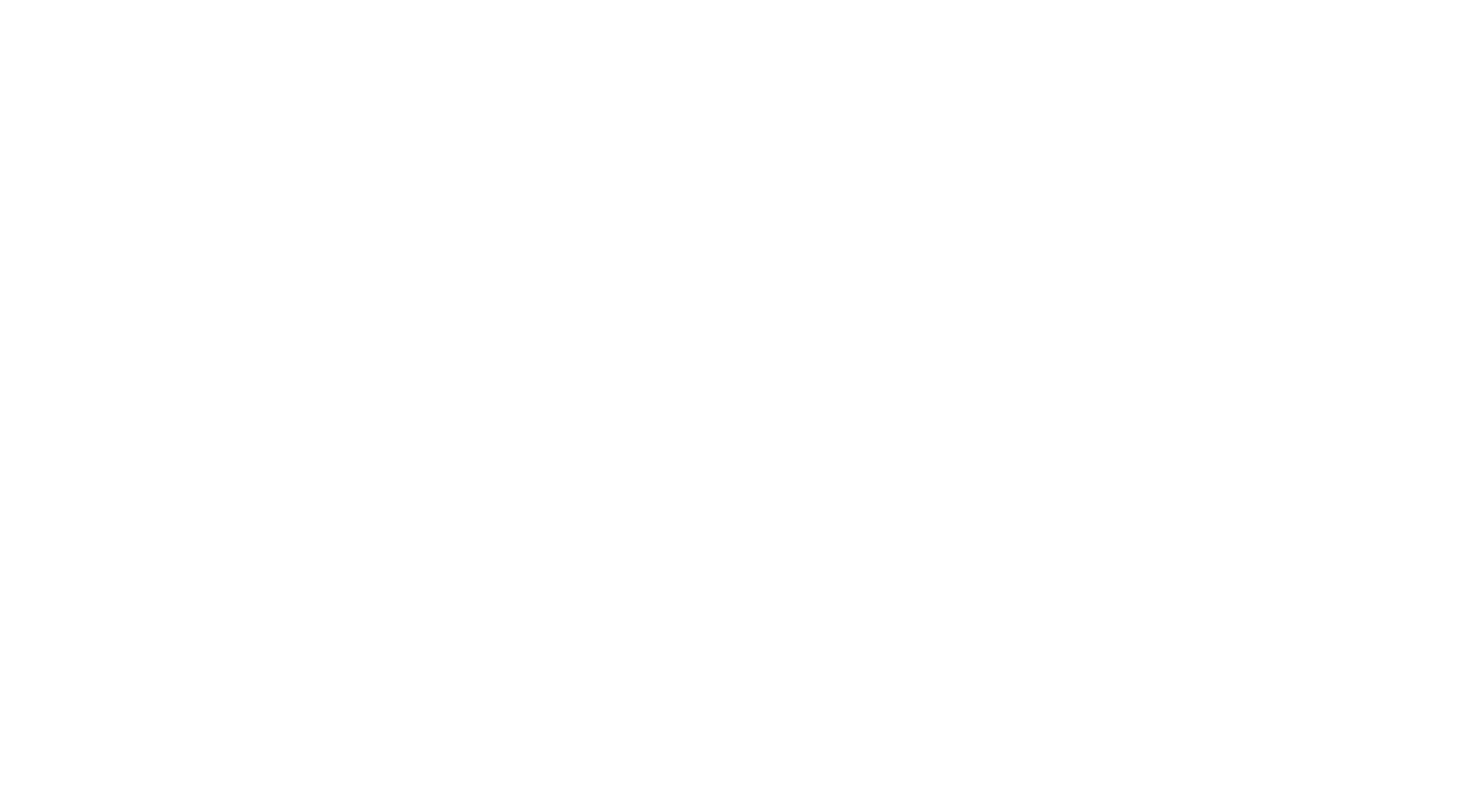
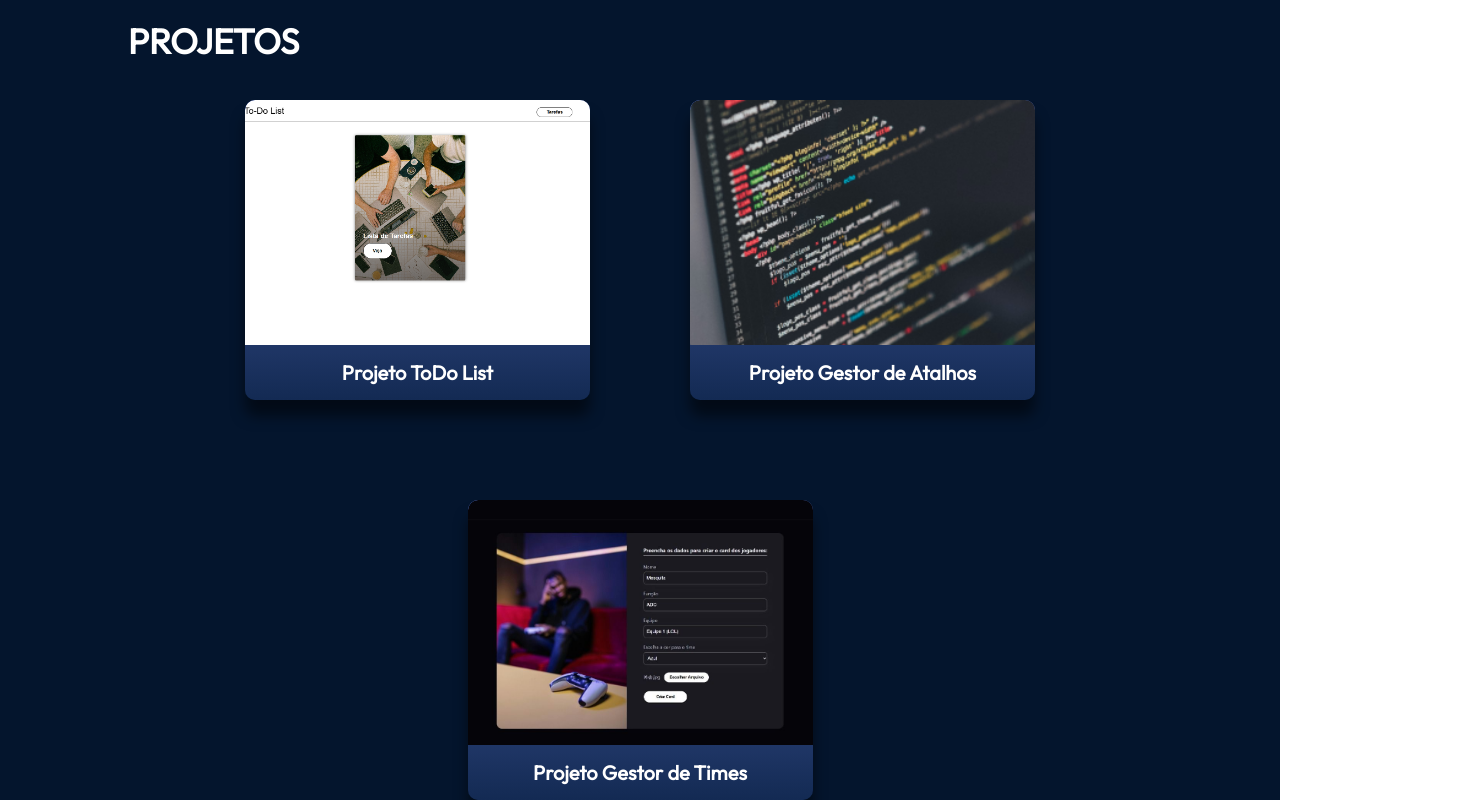
Before and after one commit to PedroMesquitaa/portfolio-pedro, a React (Vite) app: page / in a window 1280 px wide. Shown: the part 1986-2786 px from the top of the page, 1472 px wide, since content can reach past the window. Before the commit the page ends 2005 px from the top, so only its background shows below. Built offline with nearby package versions, Linux system fonts and the light colour scheme.

Commit message:
Parte Projetos feito

```diff
--- a/src/App.jsx
+++ b/src/App.jsx
@@ -3,6 +3,7 @@ import { About } from "./componets/About/About";
 import { Experience } from "./componets/Experience/Experience";
 import { Me } from "./componets/Me/Me";
 import { Navbar } from "./componets/Navbar/Navbar";
+import { Projects } from "./componets/Projects/Projects";
 
 function App() {
 
@@ -12,6 +13,7 @@ function App() {
       <Me />
       <About />
       <Experience />
+      <Projects />
     </div>
   );
 }
--- a/src/App.module.css
+++ b/src/App.module.css
@@ -5,4 +5,5 @@
     background-color: var(--color-bg);
     width: 100%;
     height: 100%;
+    overflow: hidden;
 }
--- a/src/componets/Experience/Experience.jsx
+++ b/src/componets/Experience/Experience.jsx
@@ -15,7 +15,7 @@ export const Experience = () => {
                             return (
                                 <div key={id} className={styles.skill} style={{ '--index': id }}>
                                     <div className={styles.skillImageContainer}>
-                                        <img src={`../../../assets/skills/${skill.imageSrc}`} alt={skill.title} />
+                                        <img src={skill.imageSrc} alt={skill.title} />
                                     </div>
                                     <p>{skill.title}</p>
                                 </div>
--- /dev/null
+++ b/src/componets/Projects/ProjectCard.jsx
@@ -0,0 +1,42 @@
+import React from "react";
+import styles from "./ProjectCard.module.css";
+
+export const ProjectCard = ({
+  project: { title, imageSrc, description, skills, demo, source, details },
+}) => {
+  return (
+    <div className={styles.cardContainer}>
+      <div className={styles.container}>
+        {/* Frente do Card */}
+        <div className={styles.cardFront}>
+          <img src={imageSrc} alt={title} className={styles.image} />
+          <h3 className={styles.title}>{title}</h3>
+
+        </div>
+
+        {/* Verso do Card */}
+        <div className={styles.cardBack}>
+        <p className={styles.description}>{description}</p>
+          <ul className={styles.skills}>
+            {skills.map((skill, skillId) => (
+              <li key={skillId} className={styles.skill}>
+                {skill}
+              </li>
+            ))}
+          </ul>
+          <div className={styles.links}>
+            {demo && (
+              <a href={demo} target="_blank" rel="noopener noreferrer" className={styles.link}>
+                Demo
+              </a>
+            )}
+            <a href={source} target="_blank" rel="noopener noreferrer" className={styles.link}>
+              Repo
+            </a>
+          </div>
+          <p>{details}</p>
+        </div>
+      </div>
+    </div>
+  );
+};
--- /dev/null
+++ b/src/componets/Projects/ProjectCard.module.css
@@ -0,0 +1,113 @@
+.cardContainer {
+    perspective: 1000px; /* Cria a perspectiva para o efeito de flip */
+  }
+
+  .container {
+    position: relative;
+    width: 345px;
+    min-height: 300px;
+    transform-style: preserve-3d; /* Preserva os elementos em 3D */
+    transition: transform 0.6s ease-in-out; /* Controla a duração do efeito de flip */
+  }
+
+  .container:hover {
+    transform: rotateY(180deg); /* Rotação no eixo Y ao passar o mouse */
+  }
+
+  .cardFront,
+  .cardBack {
+    position: absolute;
+    width: 100%;
+    height: 100%;
+    backface-visibility: hidden; /* Oculta o lado não visível do card */
+    border-radius: 10px;
+  }
+
+  .cardFront {
+    background: linear-gradient(180deg, #576cbc 0%, #132a53 100%);
+    display: flex;
+    flex-direction: column;
+    justify-content: flex-end; /* Posiciona o título na parte inferior */
+    align-items: center;
+    padding: 0; /* Remove padding interno para maximizar o espaço da imagem */
+    box-shadow: 0 16px 14px 0 rgba(0, 0, 0, 0.5);
+    overflow: hidden; /* Garante que a imagem não vaze para fora do card */
+  }
+
+  .cardBack {
+    background: linear-gradient(180deg, #132a53 0%, #576cbc 100%);
+    transform: rotateY(180deg); /* Gira o lado traseiro */
+    display: flex;
+    flex-direction: column;
+    justify-content: space-evenly;
+    align-items: center;
+    color: #ffffff;
+    font-size: 18px;
+    font-weight: 400;
+    padding: 24px;
+  }
+
+  .title {
+    font-size: 20px; /* Tamanho ajustado para caber melhor */
+    font-weight: 700;
+    text-align: center;
+    margin: 10px 0; /* Adiciona espaço ao redor do título */
+    padding: 5px 0;
+    color: white; /* Contraste com o fundo */
+    width: 100%; /* Faz o título ocupar toda a largura do card */
+  }
+
+  .image {
+    width: 100%; /* Faz a imagem ocupar toda a largura */
+    height: calc(100% - 50px); /* Deixa espaço de 50px para o título */
+    object-fit: cover; /* Garante que a imagem se ajuste corretamente ao espaço */
+    border-radius: 10px 0px 0px;
+  }
+
+  .description {
+    margin-top: 10px;
+    font-size: 20px;
+    font-weight: 400;
+    text-align: center;
+  }
+
+  .skills {
+    width: 100%;
+    display: flex;
+    flex-wrap: wrap;
+    justify-content: center;
+    gap: 10px;
+    list-style: none;
+    padding: 0;
+  }
+
+  .skill {
+    font-size: 16px;
+    font-weight: 500;
+    border-radius: 20px;
+    background: rgba(255, 255, 255, 0.2);
+    padding: 5px 15px;
+    color: #fff;
+  }
+
+  .links {
+    width: 100%;
+    display: flex;
+    justify-content: space-evenly;
+    margin-top: 20px;
+  }
+
+  .link {
+    text-decoration: none;
+    color: #ffffff;
+    font-size: 18px;
+    font-weight: 600;
+    border-radius: 100px;
+    background: rgba(73, 124, 182, 0.8);
+    padding: 10px 20px;
+    transition: background-color 0.3s ease;
+  }
+
+  .link:hover {
+    background: rgba(73, 124, 182, 0.5);
+  }
--- /dev/null
+++ b/src/componets/Projects/Projects.jsx
@@ -0,0 +1,18 @@
+import React from "react";
+import styles from "./Projects.module.css";
+import projects from "../../data/projects.json";
+import { ProjectCard } from "./ProjectCard";
+
+export const Projects = () => {
+  return (
+    <section className={styles.container} id="projects">
+      <h2 className={styles.title}>Projetos</h2>
+
+      <div className={styles.projects}>
+        {projects.map((project, id) => {
+          return <ProjectCard key={id} project={project} />;
+        })}
+      </div>
+    </section>
+  );
+};
--- /dev/null
+++ b/src/componets/Projects/Projects.module.css
@@ -0,0 +1,31 @@
+@import "../../vars.css";
+
+.container {
+    margin-top: 76px;
+    color: var(--color-text);
+    margin-left: 10%;
+    margin-right: 10%;
+}
+
+.title {
+    font-size: 35px;
+    font-weight: 700;
+    letter-spacing: 1.75;
+    text-transform: uppercase;
+}
+
+.projects {
+    margin-top: 37px;
+    display: flex;
+    flex-direction: row;
+    flex-wrap: wrap;
+    justify-content: center;
+    gap: 100px;
+    width: 100%;
+}
+
+@media screen and (max-width: 830px) {
+    .projects {
+        gap: 14px;
+    }
+}
--- /dev/null
+++ b/src/data/projects.json
@@ -0,0 +1,27 @@
+[
+    {
+        "title": "Projeto ToDo List",
+        "imageSrc": "../../../assets/projects/ToDoList.png",
+        "description": "Este é um projeto para organizar sua lista de tarefas.",
+        "skills": ["JavaScript", "HTML", "CSS"],
+        "demo": "https://pedromesquitaa.github.io/Projeto-ToDo-List/",
+        "source": "https://github.com/PedroMesquitaa/Projeto-ToDo-List"
+    },
+
+    {
+        "title": "Projeto Gestor de Atalhos",
+        "imageSrc": "../../../assets/projects/project.png",
+        "description": "Este é um projeto para automatizar o processo de colocar e tirar atalhos para uma empresa.",
+        "skills": ["C#"],
+        "source": "https://github.com/PedroMesquitaa/ProjetoGestorDeAtalhos"
+    },
+
+    {
+        "title": "Projeto Gestor de Times",
+        "imageSrc": "../../../assets/projects/GestorDeTimes.jpeg",
+        "description": "Este é um projeto para organizar eventos ou campeonatos de jogos para montar times.",
+        "skills": ["React", "Express", "Node"],
+        "demo": "https://www.linkedin.com/feed/update/urn:li:activity:7287566160449916928/",
+        "source": "https://github.com/PedroMesquitaa/ProjetoGestorDeTimes"
+    }
+  ]
```
Also changed, not shown: assets/projects/GestorDeTimes.jpeg (added), assets/projects/ToDoList.png (added).
